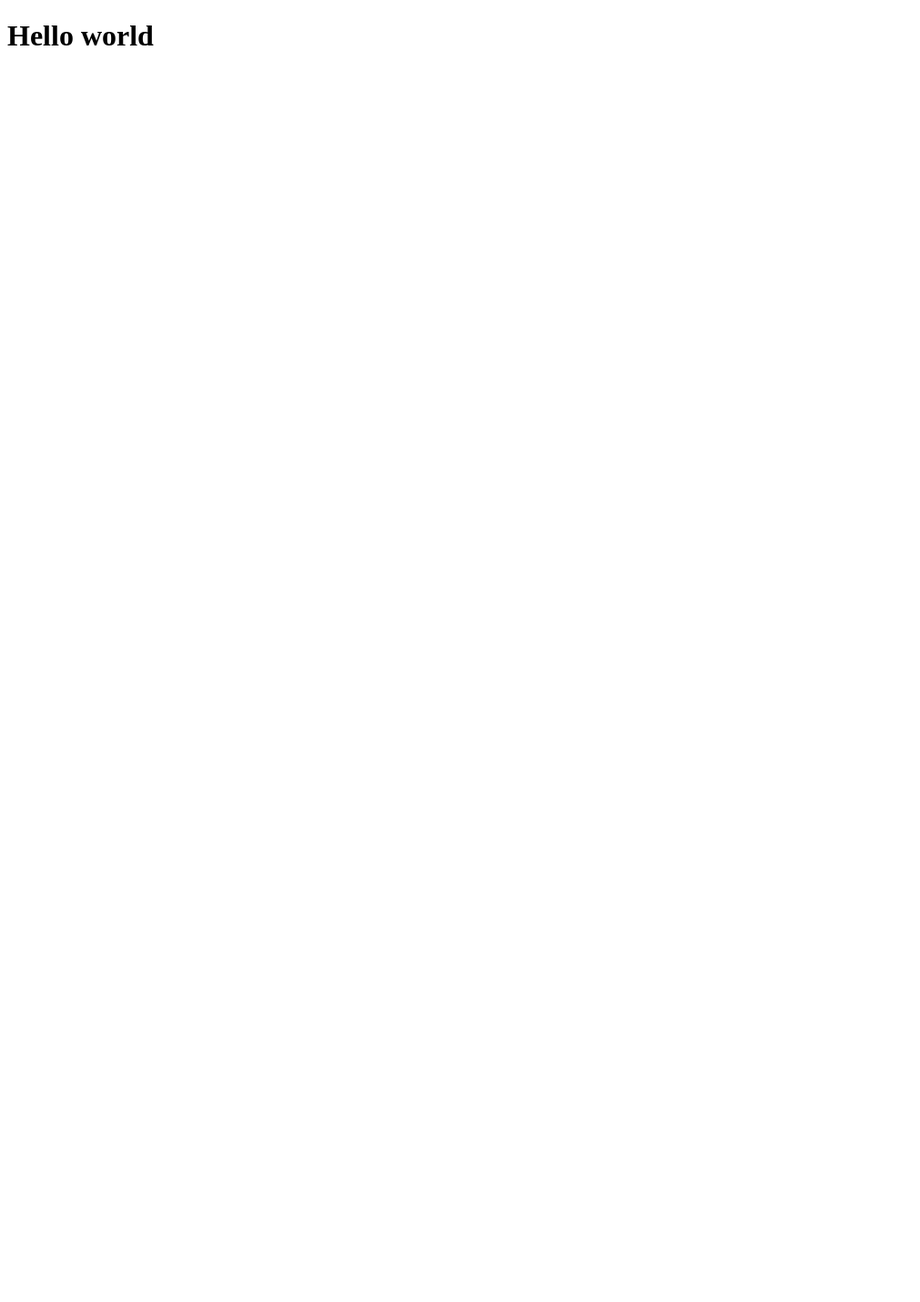
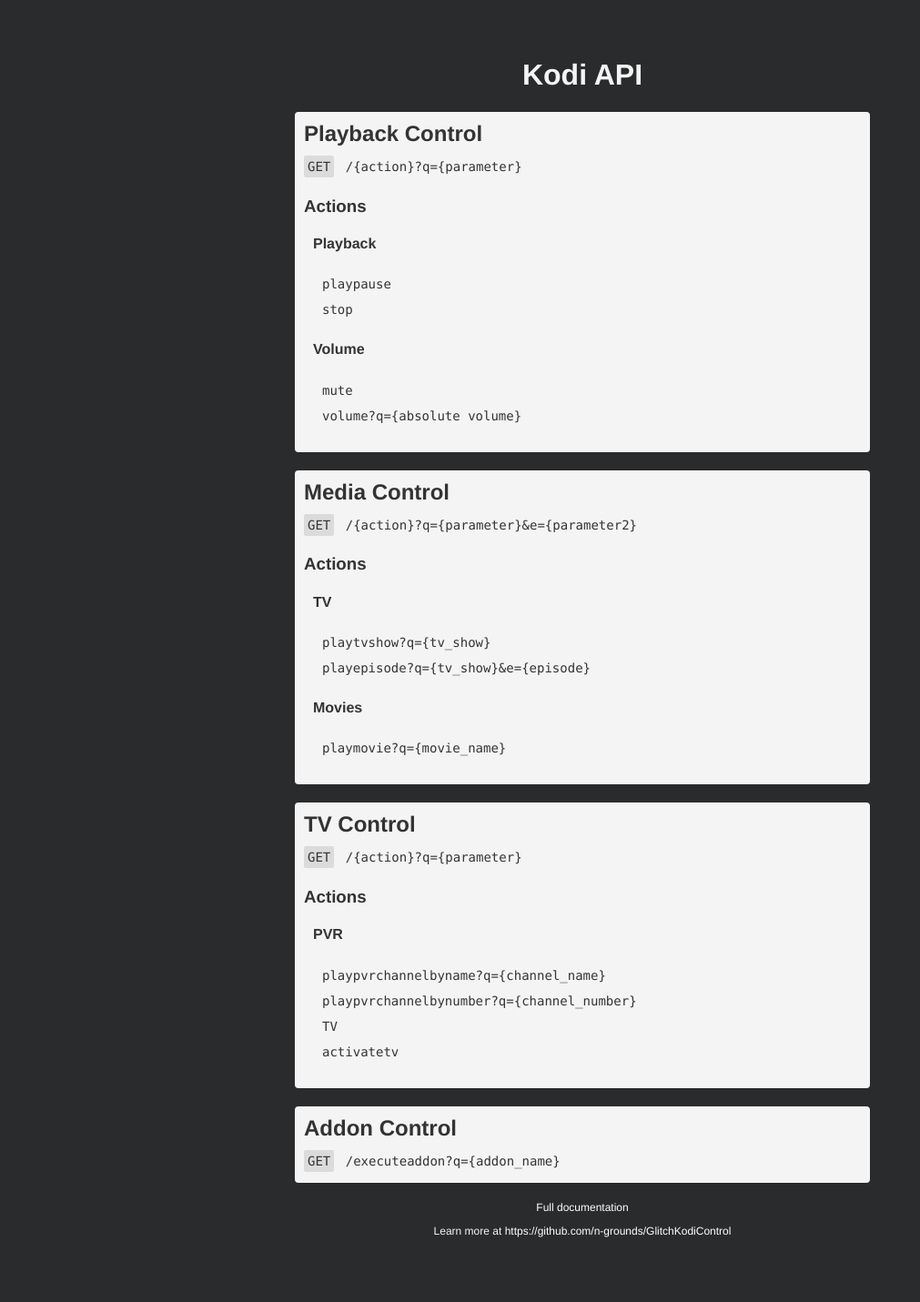
Before and after one commit to n-grounds/GlitchKodiControl, a website: page views/index.html in a window 1280 px wide. Shown: the whole page at 91% size, without its empty margins (0-1011 px from the left). Before the commit the page ends 800 px from the top, so only its background shows below. Drawn offline with Linux system fonts and the light colour scheme.

Commit message:
Import of n-grounds/GlitchKodiControl

```diff
--- a/views/index.html
+++ b/views/index.html
@@ -1,17 +1,111 @@
 <!DOCTYPE html>
 <html>
   <head>
-    <title>Nothing goes here</title>
-    <link id="favicon" rel="icon" href="https://glitch.com/edit/favicon-app.ico" type="image/x-icon">
-    <meta charset="utf-8">
-    <meta http-equiv="X-UA-Compatible" content="IE=edge">
-    <meta name="viewport" content="width=device-width, initial-scale=1">
+    <meta charset="utf-8" />
+    <title>Kodi API</title>
+    <style media="screen" type="text/css">
+body { color: #333333; font-family: 'Helvetica Neue', Helvetica, 'Segoe UI', Arial, freesans, sans-serif; margin-top: 25px;background-color:rgb(42, 43, 44);}
+      h1 { text-align: center; color:rgb(244, 244, 244);}
+      a { color: #fff; text-decoration: none; }
+      a:hover { text-decoration: underline; }
+      .logo { display: block; margin: auto }
+      .content { margin: 20px 25%; }
+      .docs { background-color: #f4f4f4; border-radius: 4px; padding: 10px; margin-bottom: 20px;}
+      .docs p, .docs li { padding: 0; margin: 0; line-height: 28px; font-size: 14px; font-family: Consolas, 'Liberation Mono', Menlo, Courier, monospace; }
+      .docs .method { background-color: #dbdbdb; padding: 4px; border-radius: 2px; margin-right: 4px;}
+      .docs h2 { margin-bottom: 8px;}
+      .docs h2:first-child { margin-top: 0;}
+      .docs h4 { margin-left: 10px; }
+      .docs ul { list-style-type: none; padding-left: 20px; }
+      .docs .explanation { margin-left: 20px; font-family: 'Helvetica Neue', Helvetica, 'Segoe UI', Arial, freesans, sans-serif; font-size: 14px; }
+      .docs .experimental { background-color: red; border-radius: 3px; color: white; font-size: 10px; line-height: 12px; padding: 2px 6px; font-weight: bold; }
+      .footer { text-align: center; font-size: 12px; margin: 10px 0 50px 0;}    </style>
   </head>
-  <body>
-    <header>
+  <body data-gr-c-s-loaded="true">
+    <p>
+      &nbsp;</p>
+    <div class="content">
       <h1>
-        Hello world
-      </h1>
-    </header>
+        Kodi API</h1>
+      <div class="docs">
+        <h2>
+          Playback Control</h2>
+        <p>
+          <span class="method">GET</span>&nbsp;/{action}?q={parameter}</p>
+        <h3>
+          Actions</h3>
+        <h4>
+          Playback</h4>
+        <ul>
+          <li>
+            playpause</li>
+          <li>
+            stop</li>
+        </ul>
+        <h4>
+          Volume</h4>
+        <ul>
+          <li>
+            mute<br />
+            volume?q={absolute volume}</li>
+        </ul>
+      </div>
+      <div class="docs">
+        <h2>
+          Media Control</h2>
+        <p>
+          <span class="method">GET</span>&nbsp;/{action}?q={parameter}&amp;e={parameter2}</p>
+        <h3>
+          Actions</h3>
+        <h4>
+          TV</h4>
+        <ul>
+          <li>
+            playtvshow?q={tv_show}</li>
+          <li>
+            playepisode?q={tv_show}&amp;e={episode}</li>
+        </ul>
+        <h4>
+          Movies</h4>
+        <ul>
+          <li>
+            playmovie?q={movie_name}</li>
+        </ul>
+      </div>
+      <div class="docs">
+        <h2>
+          TV Control</h2>
+        <p>
+          <span class="method">GET</span> /{action}?q={parameter}</p>
+        <h3>
+          Actions</h3>
+        <h4>
+          PVR</h4>
+        <ul>
+          <li>
+            playpvrchannelbyname?q={channel_name}</li>
+          <li>
+            playpvrchannelbynumber?q={channel_number}</li>
+          <li>
+            TV</li>
+          <li>
+            activatetv</li>
+        </ul>
+      </div>
+      <div class="docs">
+        <h2>
+          Addon Control</h2>
+        <p>
+          <span class="method">GET</span> /executeaddon?q={addon_name}</p>
+      </div>
+      <div class="footer">
+        <p>
+          <a href="/docs">Full documentation</a></p>
+        <p style="color:rgb(244, 244, 244);">
+          Learn more at <a href="https://github.com/n-grounds/GlitchKodiControl">https://github.com/n-grounds/GlitchKodiControl</a></p>
+      </div>
+    </div>
+    <p>
+      &nbsp;</p>
   </body>
 </html>
```
